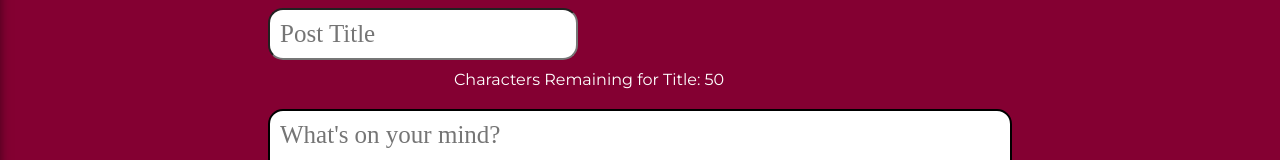
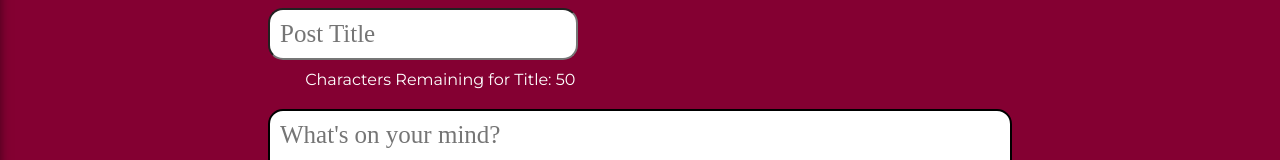
Before and after one commit to omarabbas1/Aubify, a React (Create React App) app: page /homepage in a window 1280 px wide. Shown: the part 158-318 px from the top of the page. Built offline with nearby package versions, Linux system fonts and the light colour scheme; no server answers.

Commit message:
style changes

```diff
--- a/src/components/CommentPage/CommentPage.css
+++ b/src/components/CommentPage/CommentPage.css
@@ -139,6 +139,6 @@
   margin-right: 10px;
 }
 .character-limit {
-  margin-left: 73%;
+  margin-left: 57.5%;
   margin-bottom: 1%;
 }
--- a/src/components/HomePage/HomePage.css
+++ b/src/components/HomePage/HomePage.css
@@ -185,10 +185,10 @@
   margin-right: 5px;
 }
 .remaining-characters{
-  margin-left: 35%;
+  margin-left: 23%;
 }
 .remaining-Postcharacters{
-  margin-left: 73%;
+  margin-left: 62%;
   margin-bottom: 1%;
 
 }
```
